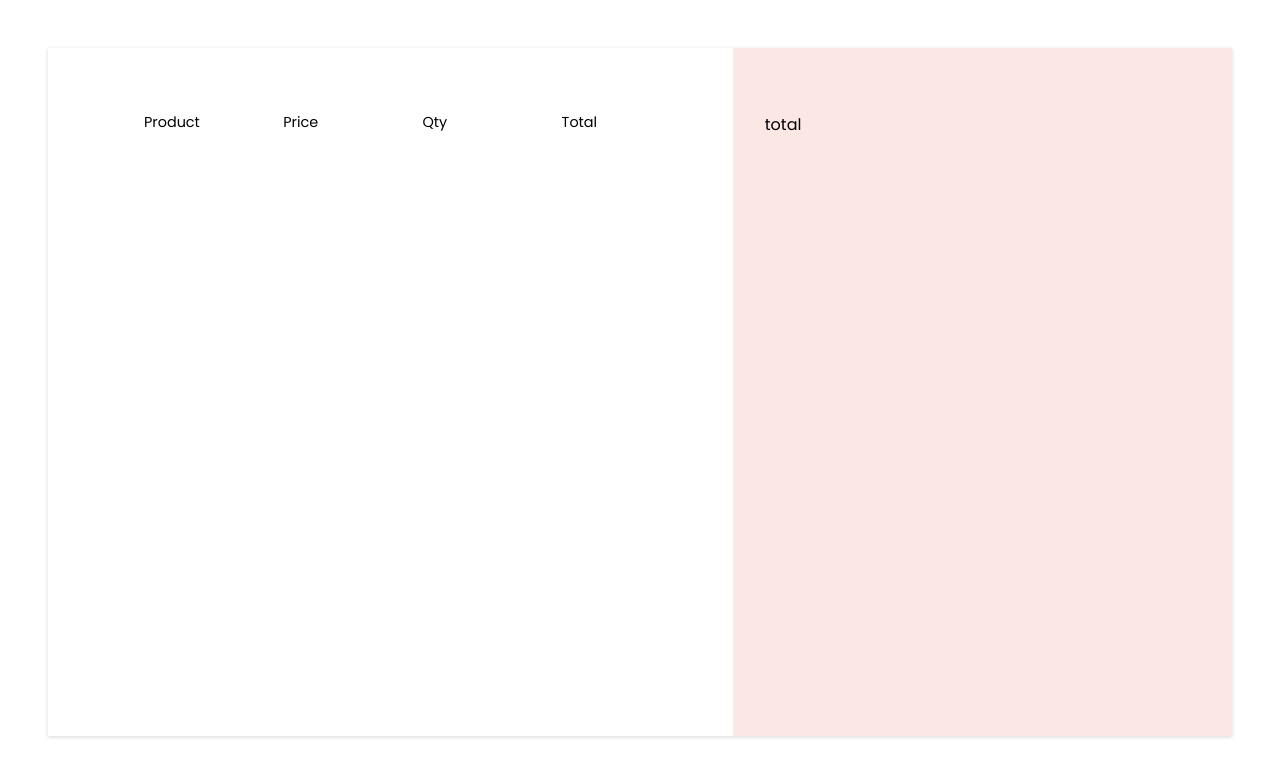
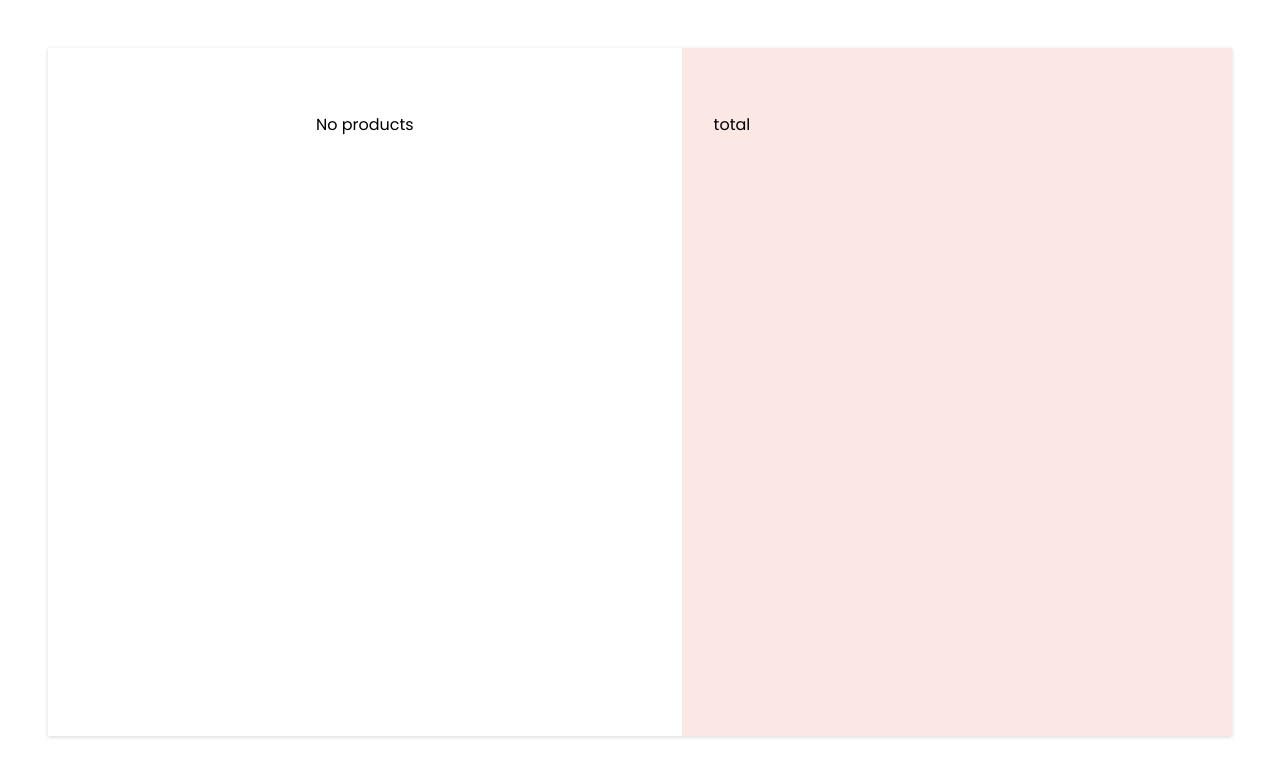
Before and after one commit to ankurbit1997/Mini-Cart, a React (Create React App) app: page /cart in a window 1280 px wide. Shown: the top 776 px of the page. Built offline with nearby package versions, Linux system fonts and the light colour scheme.

Commit message:
show no products if cart empty

```diff
--- a/src/pages/cart.js
+++ b/src/pages/cart.js
@@ -11,6 +11,11 @@ const Cart = () => {
 
   return (
     <div className="cart">
+      {cart.length === 0 ? (
+        <p style={{ textAlign: "center", marginTop: "4rem", flex: "3" }}>
+          No products
+        </p>
+      ) : (
         <div className="cart__list">
           <div className="cart__list__label">
             <h3>Product</h3>
@@ -28,6 +33,8 @@ const Cart = () => {
             </div>
           ))}
         </div>
+      )}
+
       <div className="cart__total">total</div>
     </div>
   );
--- a/src/pages/cart.scss
+++ b/src/pages/cart.scss
@@ -1,14 +1,25 @@
 .cart {
+  margin: 1rem;
+  box-shadow: rgba(0, 0, 0, 0.16) 0px 1px 4px;
+  min-height: 86vh;
+  display: flex;
+  flex-direction: column-reverse;
+  justify-content: start;
+  @media screen and (min-width: 900px) {
     display: flex;
     margin: 3rem;
-  box-shadow: rgba(0, 0, 0, 0.16) 0px 1px 4px;
-  min-height: 86vh;
+    flex-direction: row;
+    justify-content: unset;
+  }
   &__list {
     background-color: white;
+    padding: 1.5rem;
+    @media screen and (min-width: 900px) {
       flex: 3;
       padding: 4rem 2rem 4rem 6rem;
       overflow-y: auto;
       max-height: 80vh;
+    }
     &__label {
       display: grid;
       grid-template-columns: 1fr 1fr 1fr 1fr;
@@ -35,7 +46,13 @@
   }
   &__total {
     background-color: var(--color-filter);
+    padding: 1.5rem;
+    position: sticky;
+    top: 0;
+    @media screen and (min-width: 900px) {
       flex: 2;
       padding: 4rem 6rem 4rem 2rem;
+      position: unset;
     }
   }
+}
```
Lines whose indentation alone changed are shown as unchanged.
